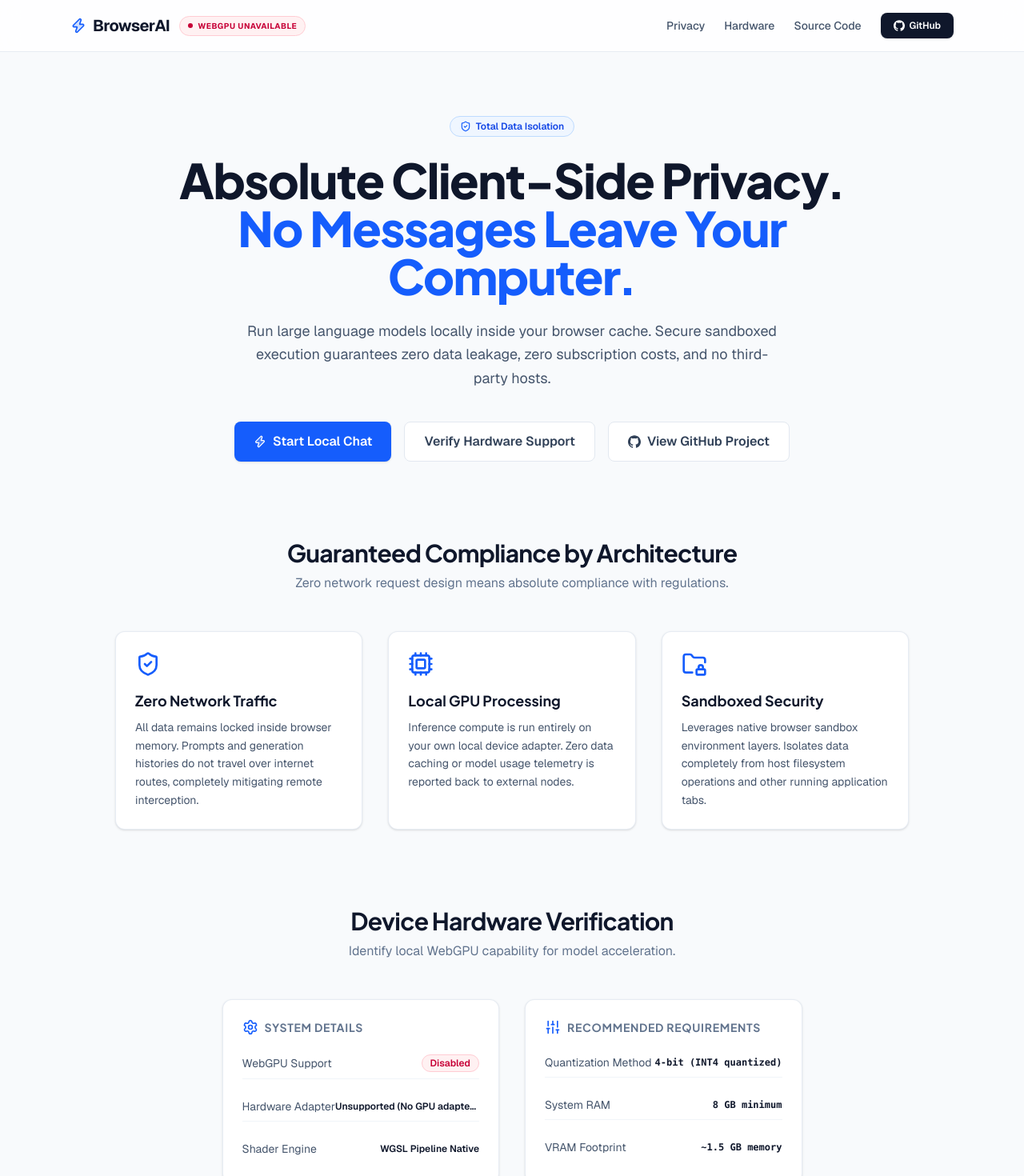
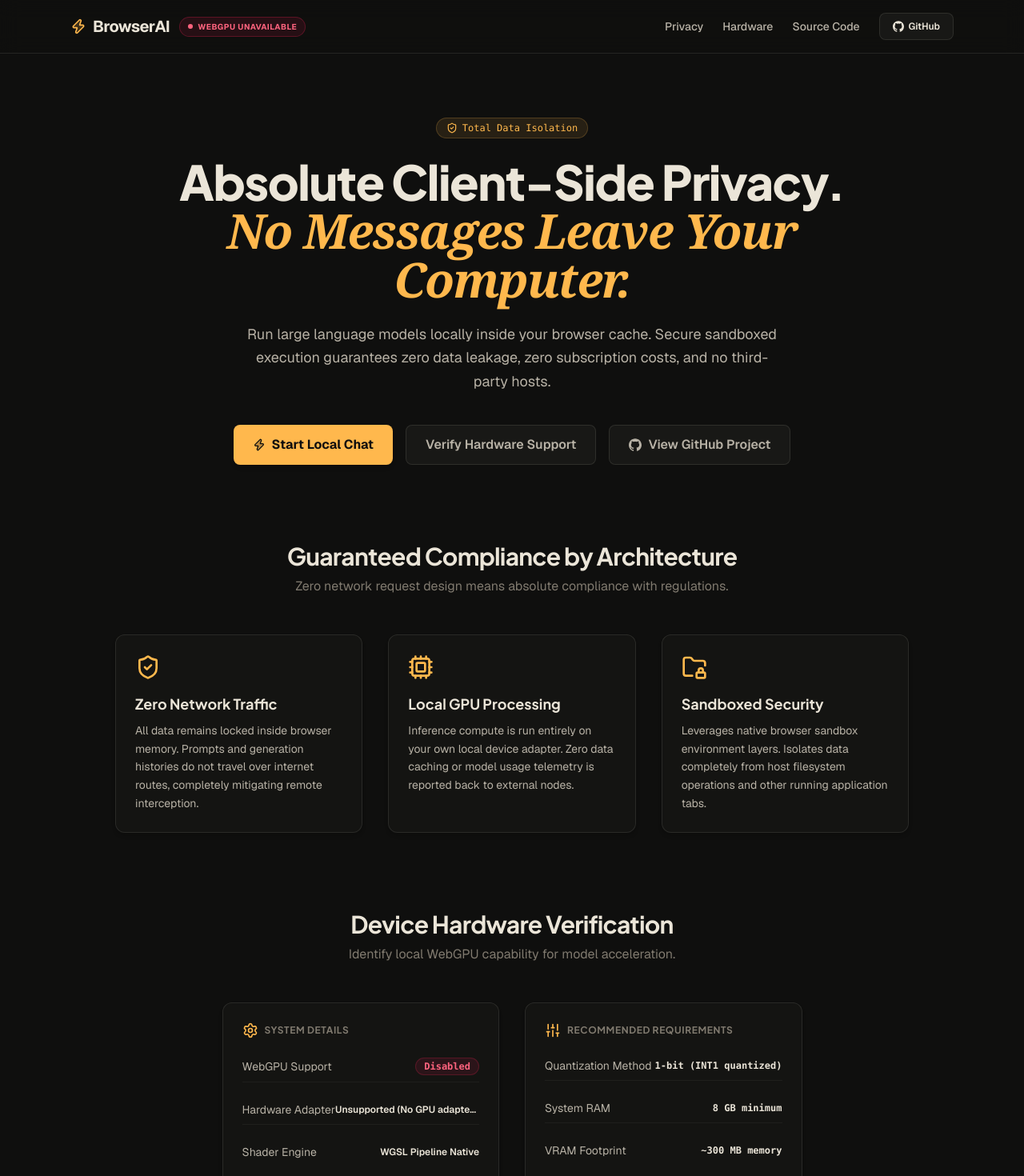
Before and after one commit to phaneesh29/browser_ai, a React (Vite) app: page / in a window 1280 px wide. Shown: the top 1470 px of the page at 80% size. Built offline with nearby package versions, Linux system fonts and the light colour scheme.

Commit message:
feat: redesign landing page (Home.tsx) to match the dark cream/amber visual theme

```diff
--- a/src/pages/Home.tsx
+++ b/src/pages/Home.tsx
@@ -58,19 +58,20 @@ export default function Home() {
   }, [setPageTitle, setWebGpuStatus])
 
   return (
-    <div className="flex flex-col min-h-screen bg-slate-50 text-slate-900 selection:bg-blue-600/10 selection:text-blue-700">
+    <div className="flex flex-col min-h-screen bg-[#0f0f0e] text-[#ebe5d8] selection:bg-[#ffb84d]/20 selection:text-[#ffb84d]">
+
       {/* 1. Header / Top Navigation */}
-      <header className="sticky top-0 z-50 backdrop-blur-md bg-white/80 border-b border-slate-200/80">
+      <header className="sticky top-0 z-50 backdrop-blur-md bg-[#0f0f0e]/80 border-b border-[rgba(235,229,216,0.1)]">
         <nav className="max-w-6xl mx-auto px-6 py-4 flex items-center justify-between">
           <div className="flex items-center gap-3">
-            <span className="text-xl font-bold tracking-tight text-slate-900 flex items-center gap-2">
-              <Zap className="w-5 h-5 text-blue-600 fill-blue-600/20" /> BrowserAI
+            <span className="text-xl font-bold tracking-tight text-[#ebe5d8] flex items-center gap-2">
+              <Zap className="w-5 h-5 text-[#ffb84d] fill-[#ffb84d]/20" /> BrowserAI
             </span>
             {webGpuSupported !== null && (
               <span className={`text-[10px] font-bold px-2.5 py-1 rounded-full flex items-center gap-1.5 uppercase tracking-wider border ${
                 webGpuSupported
-                  ? 'bg-emerald-50 text-emerald-700 border-emerald-200'
-                  : 'bg-rose-50 text-rose-700 border-rose-200'
+                  ? 'bg-emerald-500/10 text-emerald-400 border-emerald-500/25'
+                  : 'bg-rose-500/10 text-rose-400 border-rose-500/25'
               }`}>
                 <span className={`w-1.5 h-1.5 rounded-full bg-current ${webGpuSupported ? 'animate-pulse' : ''}`}></span>
                 WebGPU {webGpuSupported ? 'Available' : 'Unavailable'}
@@ -78,14 +79,14 @@ export default function Home() {
             )}
           </div>
           <div className="flex items-center gap-6">
-            <a href="#privacy" className="text-sm font-medium text-slate-600 hover:text-slate-900 transition-colors">Privacy</a>
-            <a href="#diagnostics" className="text-sm font-medium text-slate-600 hover:text-slate-900 transition-colors">Hardware</a>
-            <a href="#opensource" className="text-sm font-medium text-slate-600 hover:text-slate-900 transition-colors">Source Code</a>
+            <a href="#privacy" className="text-sm font-medium text-[#b8b2a6] hover:text-[#ebe5d8] transition-colors">Privacy</a>
+            <a href="#diagnostics" className="text-sm font-medium text-[#b8b2a6] hover:text-[#ebe5d8] transition-colors">Hardware</a>
+            <a href="#opensource" className="text-sm font-medium text-[#b8b2a6] hover:text-[#ebe5d8] transition-colors">Source Code</a>
             <a
               href={repoUrl}
               target="_blank"
               rel="noreferrer"
-              className="text-xs font-semibold px-4 py-2 bg-slate-900 hover:bg-slate-800 text-white rounded-lg transition-colors shadow-sm flex items-center gap-1.5"
+              className="text-xs font-semibold px-4 py-2 bg-[#181816] hover:bg-[#1f1f1d] text-[#ebe5d8] border border-[rgba(235,229,216,0.1)] rounded-lg transition-colors flex items-center gap-1.5"
             >
               <GithubIcon className="w-3.5 h-3.5" /> GitHub
             </a>
@@ -98,30 +99,30 @@ export default function Home() {
 
         {/* Hero Section */}
         <section className="text-center pt-8 max-w-4xl mx-auto px-4">
-          <div className="inline-flex items-center gap-1.5 px-3 py-1 rounded-full border border-blue-200 bg-blue-50 text-blue-700 text-xs font-semibold mb-6">
-            <ShieldCheck className="w-3.5 h-3.5 text-blue-600" />
+          <div className="inline-flex items-center gap-1.5 px-3 py-1 rounded-full border border-[#ffb84d]/20 bg-[#ffb84d]/10 text-[#ffb84d] text-xs font-mono mb-6">
+            <ShieldCheck className="w-3.5 h-3.5 text-[#ffb84d]" />
             Total Data Isolation
           </div>
 
-          <h1 className="text-4xl sm:text-6xl font-extrabold tracking-tight leading-none text-slate-900">
+          <h1 className="text-4xl sm:text-6xl font-extrabold tracking-tight leading-none text-[#ebe5d8]">
             Absolute Client-Side Privacy. <br />
-            <span className="text-blue-600">No Messages Leave Your Computer.</span>
+            <span className="font-serif italic text-[#ffb84d]">No Messages Leave Your Computer.</span>
           </h1>
 
-          <p className="mt-6 text-slate-600 text-base sm:text-lg max-w-2xl mx-auto leading-relaxed">
+          <p className="mt-6 text-[#b8b2a6] text-base sm:text-lg max-w-2xl mx-auto leading-relaxed">
             Run large language models locally inside your browser cache. Secure sandboxed execution guarantees zero data leakage, zero subscription costs, and no third-party hosts.
           </p>
 
           <div className="mt-10 flex flex-col sm:flex-row gap-4 justify-center">
             <Link
               to="/chat"
-              className="px-6 py-3 bg-blue-600 hover:bg-blue-700 text-white font-semibold rounded-lg transition-all shadow-sm flex items-center justify-center gap-2 cursor-pointer"
+              className="px-6 py-3 bg-[#ffb84d] hover:bg-[#ffa726] text-[#0f0f0e] font-bold rounded-lg transition-all shadow-md hover:shadow-lg flex items-center justify-center gap-2 cursor-pointer"
             >
-              <Zap className="w-4 h-4 fill-white/20" /> Start Local Chat
+              <Zap className="w-4 h-4 fill-[#0f0f0e]/25" /> Start Local Chat
             </Link>
             <a
               href="#diagnostics"
-              className="px-6 py-3 bg-white border border-slate-200 hover:bg-slate-50 text-slate-700 font-semibold rounded-lg transition-all flex items-center justify-center gap-2"
+              className="px-6 py-3 bg-[#181816] border border-[rgba(235,229,216,0.1)] hover:bg-[#1f1f1d] text-[#b8b2a6] hover:text-[#ebe5d8] font-semibold rounded-lg transition-all flex items-center justify-center gap-2"
             >
               Verify Hardware Support
             </a>
@@ -129,9 +130,9 @@ export default function Home() {
               href={repoUrl}
               target="_blank"
               rel="noreferrer"
-              className="px-6 py-3 bg-white border border-slate-200 hover:bg-slate-50 text-slate-700 font-semibold rounded-lg transition-all flex items-center justify-center gap-2"
+              className="px-6 py-3 bg-[#181816] border border-[rgba(235,229,216,0.1)] hover:bg-[#1f1f1d] text-[#b8b2a6] hover:text-[#ebe5d8] font-semibold rounded-lg transition-all flex items-center justify-center gap-2"
             >
-              <GithubIcon className="w-4 h-4 text-slate-700" /> View GitHub Project
+              <GithubIcon className="w-4 h-4 text-[#b8b2a6] group-hover:text-[#ebe5d8]" /> View GitHub Project
             </a>
           </div>
         </section>
@@ -139,31 +140,31 @@ export default function Home() {
         {/* Privacy & Compliance Section */}
         <section id="privacy" className="max-w-5xl mx-auto px-4 scroll-mt-24">
           <div className="text-center mb-12">
-            <h2 className="text-2xl sm:text-3xl font-bold tracking-tight text-slate-900">Guaranteed Compliance by Architecture</h2>
-            <p className="text-slate-500 mt-2">Zero network request design means absolute compliance with regulations.</p>
+            <h2 className="text-2xl sm:text-3xl font-bold tracking-tight text-[#ebe5d8]">Guaranteed Compliance by Architecture</h2>
+            <p className="text-[#807a6f] mt-2">Zero network request design means absolute compliance with regulations.</p>
           </div>
 
           <div className="grid grid-cols-1 md:grid-cols-3 gap-8">
-            <div className="bg-white border border-slate-200/80 rounded-xl p-6 shadow-sm hover:shadow-md transition-all">
-              <ShieldCheck className="w-8 h-8 text-blue-600 mb-4" />
-              <h3 className="text-lg font-bold text-slate-900 mb-2">Zero Network Traffic</h3>
-              <p className="text-sm text-slate-600 leading-relaxed">
+            <div className="bg-[#181816]/60 border border-[rgba(235,229,216,0.1)] rounded-xl p-6 shadow-md hover:border-[rgba(235,229,216,0.2)] transition-all">
+              <ShieldCheck className="w-8 h-8 text-[#ffb84d] mb-4" />
+              <h3 className="text-lg font-bold text-[#ebe5d8] mb-2">Zero Network Traffic</h3>
+              <p className="text-sm text-[#b8b2a6] leading-relaxed">
                 All data remains locked inside browser memory. Prompts and generation histories do not travel over internet routes, completely mitigating remote interception.
               </p>
             </div>
 
-            <div className="bg-white border border-slate-200/80 rounded-xl p-6 shadow-sm hover:shadow-md transition-all">
-              <Cpu className="w-8 h-8 text-blue-600 mb-4" />
-              <h3 className="text-lg font-bold text-slate-900 mb-2">Local GPU Processing</h3>
-              <p className="text-sm text-slate-600 leading-relaxed">
+            <div className="bg-[#181816]/60 border border-[rgba(235,229,216,0.1)] rounded-xl p-6 shadow-md hover:border-[rgba(235,229,216,0.2)] transition-all">
+              <Cpu className="w-8 h-8 text-[#ffb84d] mb-4" />
+              <h3 className="text-lg font-bold text-[#ebe5d8] mb-2">Local GPU Processing</h3>
+              <p className="text-sm text-[#b8b2a6] leading-relaxed">
                 Inference compute is run entirely on your own local device adapter. Zero data caching or model usage telemetry is reported back to external nodes.
               </p>
             </div>
 
-            <div className="bg-white border border-slate-200/80 rounded-xl p-6 shadow-sm hover:shadow-md transition-all">
-              <FolderLock className="w-8 h-8 text-blue-600 mb-4" />
-              <h3 className="text-lg font-bold text-slate-900 mb-2">Sandboxed Security</h3>
-              <p className="text-sm text-slate-600 leading-relaxed">
+            <div className="bg-[#181816]/60 border border-[rgba(235,229,216,0.1)] rounded-xl p-6 shadow-md hover:border-[rgba(235,229,216,0.2)] transition-all">
+              <FolderLock className="w-8 h-8 text-[#ffb84d] mb-4" />
+              <h3 className="text-lg font-bold text-[#ebe5d8] mb-2">Sandboxed Security</h3>
+              <p className="text-sm text-[#b8b2a6] leading-relaxed">
                 Leverages native browser sandbox environment layers. Isolates data completely from host filesystem operations and other running application tabs.
               </p>
             </div>
@@ -173,57 +174,57 @@ export default function Home() {
         {/* Compatibility Diagnostics */}
         <section id="diagnostics" className="max-w-5xl mx-auto px-4 scroll-mt-24">
           <div className="text-center mb-12">
-            <h2 className="text-2xl sm:text-3xl font-bold tracking-tight text-slate-900">Device Hardware Verification</h2>
-            <p className="text-slate-500 mt-2">Identify local WebGPU capability for model acceleration.</p>
+            <h2 className="text-2xl sm:text-3xl font-bold tracking-tight text-[#ebe5d8]">Device Hardware Verification</h2>
+            <p className="text-[#807a6f] mt-2">Identify local WebGPU capability for model acceleration.</p>
           </div>
 
           <div className="grid grid-cols-1 md:grid-cols-2 gap-8 max-w-4xl mx-auto">
             {/* Diagnostic Status Card */}
-            <div className="bg-white border border-slate-200/80 rounded-xl p-6 shadow-sm">
+            <div className="bg-[#181816]/60 border border-[rgba(235,229,216,0.1)] rounded-xl p-6 shadow-md">
               <div className="flex items-center gap-2 mb-4">
-                <Settings className="w-5 h-5 text-blue-600" />
-                <h3 className="text-sm font-bold text-slate-500 uppercase tracking-wider">System Details</h3>
+                <Settings className="w-5 h-5 text-[#ffb84d]" />
+                <h3 className="text-xs font-mono font-bold text-[#807a6f] uppercase tracking-wider">System Details</h3>
               </div>
               <div className="space-y-4">
-                <div className="flex justify-between items-center py-2 border-b border-slate-100">
-                  <span className="text-slate-600 text-sm">WebGPU Support</span>
-                  <span className={`text-xs font-semibold px-2.5 py-0.5 rounded-full ${
-                    webGpuSupported ? 'bg-emerald-50 text-emerald-700 border border-emerald-200' : 'bg-rose-50 text-rose-700 border border-rose-200'
+                <div className="flex justify-between items-center py-2 border-b border-[rgba(235,229,216,0.05)]">
+                  <span className="text-[#b8b2a6] text-sm">WebGPU Support</span>
+                  <span className={`text-xs font-mono font-semibold px-2.5 py-0.5 rounded-full ${
+                    webGpuSupported ? 'bg-emerald-500/10 text-emerald-400 border border-emerald-500/20' : 'bg-rose-500/10 text-rose-400 border border-rose-500/20'
                   }`}>
                     {webGpuSupported ? 'Enabled' : 'Disabled'}
                   </span>
                 </div>
-                <div className="flex justify-between items-center py-2 border-b border-slate-100">
-                  <span className="text-slate-600 text-sm">Hardware Adapter</span>
-                  <span className="text-xs font-semibold text-slate-900 max-w-[180px] truncate" title={gpuName}>
+                <div className="flex justify-between items-center py-2 border-b border-[rgba(235,229,216,0.05)]">
+                  <span className="text-[#b8b2a6] text-sm">Hardware Adapter</span>
+                  <span className="text-xs font-semibold text-[#ebe5d8] max-w-[180px] truncate" title={gpuName}>
                     {gpuName}
                   </span>
                 </div>
                 <div className="flex justify-between items-center py-2">
-                  <span className="text-slate-600 text-sm">Shader Engine</span>
-                  <span className="text-xs font-semibold text-slate-900">WGSL Pipeline Native</span>
+                  <span className="text-[#b8b2a6] text-sm">Shader Engine</span>
+                  <span className="text-xs font-semibold text-[#ebe5d8]">WGSL Pipeline Native</span>
                 </div>
               </div>
             </div>
 
             {/* Spec Card */}
-            <div className="bg-white border border-slate-200/80 rounded-xl p-6 shadow-sm">
+            <div className="bg-[#181816]/60 border border-[rgba(235,229,216,0.1)] rounded-xl p-6 shadow-md">
               <div className="flex items-center gap-2 mb-4">
-                <Sliders className="w-5 h-5 text-blue-600" />
-                <h3 className="text-sm font-bold text-slate-500 uppercase tracking-wider">Recommended Requirements</h3>
+                <Sliders className="w-5 h-5 text-[#ffb84d]" />
+                <h3 className="text-xs font-mono font-bold text-[#807a6f] uppercase tracking-wider">Recommended Requirements</h3>
               </div>
               <div className="space-y-4">
-                <div className="flex justify-between items-center py-2 border-b border-slate-100">
-                  <span className="text-slate-600 text-sm">Quantization Method</span>
-                  <span className="text-xs font-mono font-semibold text-slate-900">4-bit (INT4 quantized)</span>
+                <div className="flex justify-between items-center py-2 border-b border-[rgba(235,229,216,0.05)]">
+                  <span className="text-[#b8b2a6] text-sm">Quantization Method</span>
+                  <span className="text-xs font-mono font-semibold text-[#ebe5d8]">1-bit (INT1 quantized)</span>
                 </div>
-                <div className="flex justify-between items-center py-2 border-b border-slate-100">
-                  <span className="text-slate-600 text-sm">System RAM</span>
-                  <span className="text-xs font-mono font-semibold text-slate-900">8 GB minimum</span>
+                <div className="flex justify-between items-center py-2 border-b border-[rgba(235,229,216,0.05)]">
+                  <span className="text-[#b8b2a6] text-sm">System RAM</span>
+                  <span className="text-xs font-mono font-semibold text-[#ebe5d8]">8 GB minimum</span>
                 </div>
                 <div className="flex justify-between items-center py-2">
-                  <span className="text-slate-600 text-sm">VRAM Footprint</span>
-                  <span className="text-xs font-mono font-semibold text-slate-900">~1.5 GB memory</span>
+                  <span className="text-[#b8b2a6] text-sm">VRAM Footprint</span>
+                  <span className="text-xs font-mono font-semibold text-[#ebe5d8]">~300 MB memory</span>
                 </div>
               </div>
             </div>
@@ -232,10 +233,10 @@ export default function Home() {
 
         {/* Open Source Contribution Section */}
         <section id="opensource" className="max-w-4xl mx-auto px-4 scroll-mt-24 text-center">
-          <div className="bg-white border border-slate-200/80 rounded-2xl p-8 shadow-sm max-w-3xl mx-auto">
-            <Code2 className="w-8 h-8 text-blue-600 mx-auto mb-4" />
-            <h2 className="text-2xl sm:text-3xl font-bold tracking-tight text-slate-900">100% Open Source</h2>
-            <p className="text-slate-500 mt-2 max-w-xl mx-auto leading-relaxed">
+          <div className="bg-[#181816]/60 border border-[rgba(235,229,216,0.1)] rounded-2xl p-8 shadow-md max-w-3xl mx-auto">
+            <Code2 className="w-8 h-8 text-[#ffb84d] mx-auto mb-4" />
+            <h2 className="text-2xl sm:text-3xl font-bold tracking-tight text-[#ebe5d8]">100% Open Source</h2>
+            <p className="text-[#b8b2a6] mt-2 max-w-xl mx-auto leading-relaxed">
               We believe in public auditability. Inspect our codebase, contribute logic, and review local data confinement strategies directly on our GitHub repository.
             </p>
             <div className="mt-8">
@@ -243,7 +244,7 @@ export default function Home() {
                 href={repoUrl}
                 target="_blank"
                 rel="noreferrer"
-                className="inline-flex items-center gap-2 px-6 py-3 bg-slate-900 hover:bg-slate-800 text-white font-semibold rounded-lg transition-all shadow-sm"
+                className="inline-flex items-center gap-2 px-6 py-3 bg-[#ffb84d] hover:bg-[#ffa726] text-[#0f0f0e] font-bold rounded-lg transition-all shadow-sm"
               >
                 <GithubIcon className="w-4 h-4" /> Browse Code on GitHub
               </a>
@@ -254,11 +255,11 @@ export default function Home() {
       </main>
 
       {/* 3. Footer */}
-      <footer className="border-t border-slate-200 py-8 bg-white text-center text-xs text-slate-500 w-full mt-auto">
+      <footer className="border-t border-[rgba(235,229,216,0.1)] py-8 bg-[#0f0f0e] text-center text-xs text-[#807a6f] w-full mt-auto">
         <div className="flex justify-center gap-6 mb-4">
-          <a href="#privacy" className="hover:text-slate-900 transition-colors">Privacy Policy</a>
-          <a href="#diagnostics" className="hover:text-slate-900 transition-colors">Hardware compatibility</a>
-          <a href="#opensource" className="hover:text-slate-900 transition-colors">Source Code</a>
+          <a href="#privacy" className="hover:text-[#ebe5d8] transition-colors">Privacy Policy</a>
+          <a href="#diagnostics" className="hover:text-[#ebe5d8] transition-colors">Hardware compatibility</a>
+          <a href="#opensource" className="hover:text-[#ebe5d8] transition-colors">Source Code</a>
         </div>
         <p>© 2026 BrowserAI Technologies, Inc. All rights reserved.</p>
       </footer>
```
